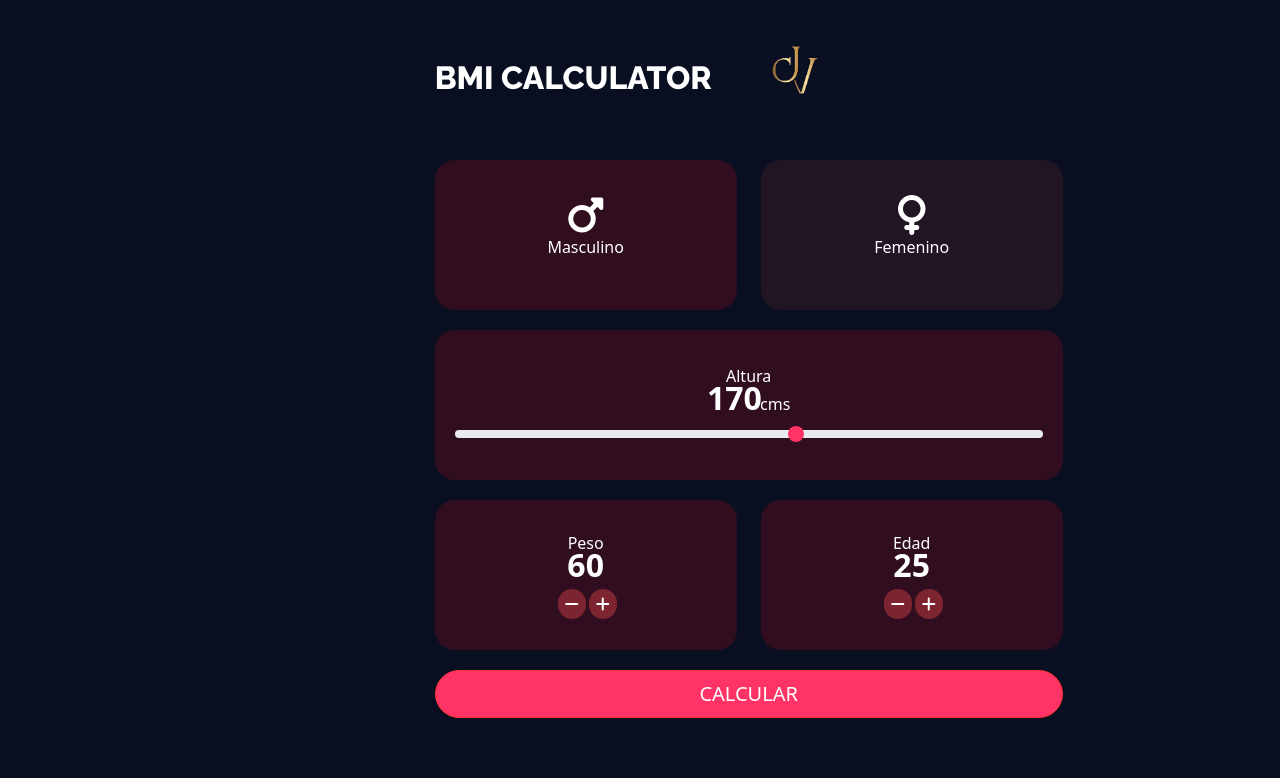
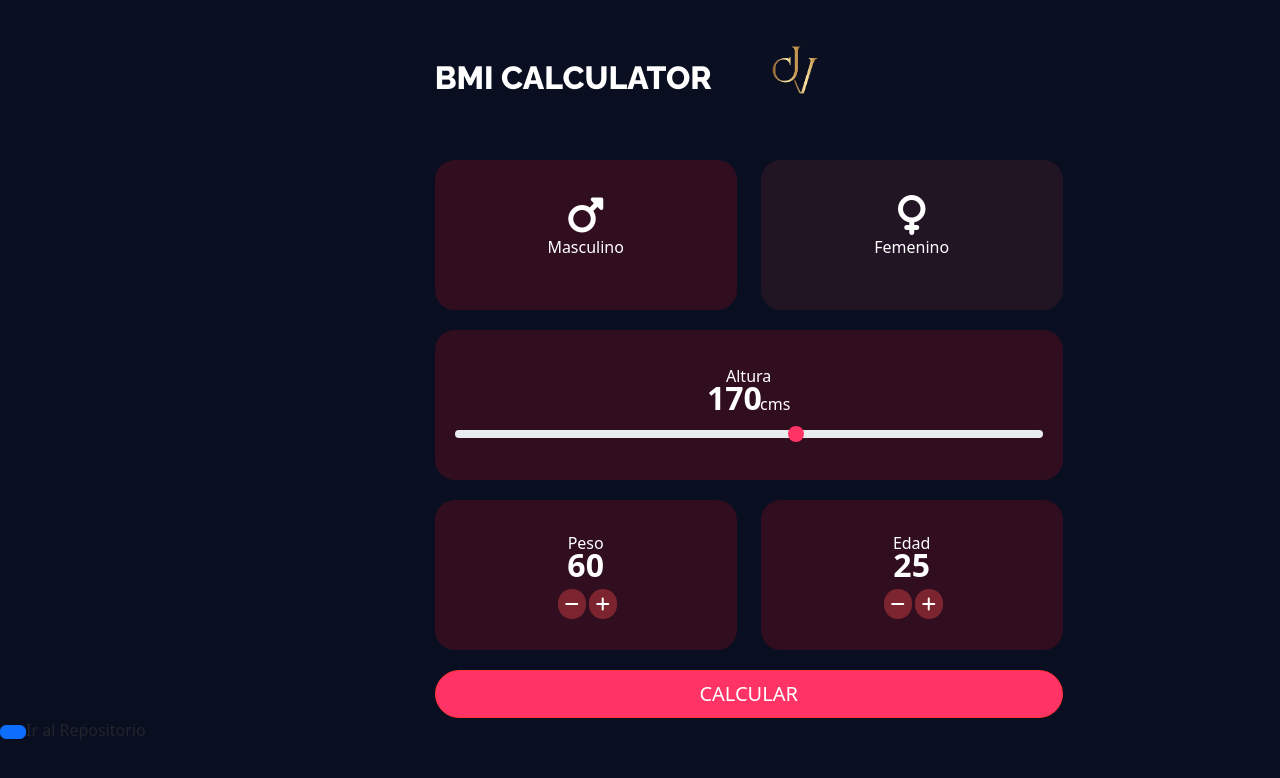
Before and after one commit to juliv5/BMICalculator, an Angular app: page / in a window 1280 px wide. Shown: the top 778 px of the page. Built offline with nearby package versions, Linux system fonts and the light colour scheme.

Commit message:
Icons Bootstrap

```diff
--- a/package.json
+++ b/package.json
@@ -21,6 +21,7 @@
     "@angular/platform-server": "^17.2.0",
     "@angular/router": "^17.2.0",
     "@angular/ssr": "^17.2.1",
+    "bootstrap-icons": "^1.11.3",
     "express": "^4.18.2",
     "rxjs": "~7.8.0",
     "tslib": "^2.3.0",
--- a/src/app/components/inicio/inicio.component.html
+++ b/src/app/components/inicio/inicio.component.html
@@ -74,3 +74,5 @@
         </div>
     </div>
 </div>
+<div class="boton">
+    <a href="" class="btn btn-primary"></a>Ir al Repositorio </div>
```
Also changed, not shown: 1 other file (tests, documents, lock files or other folders).
